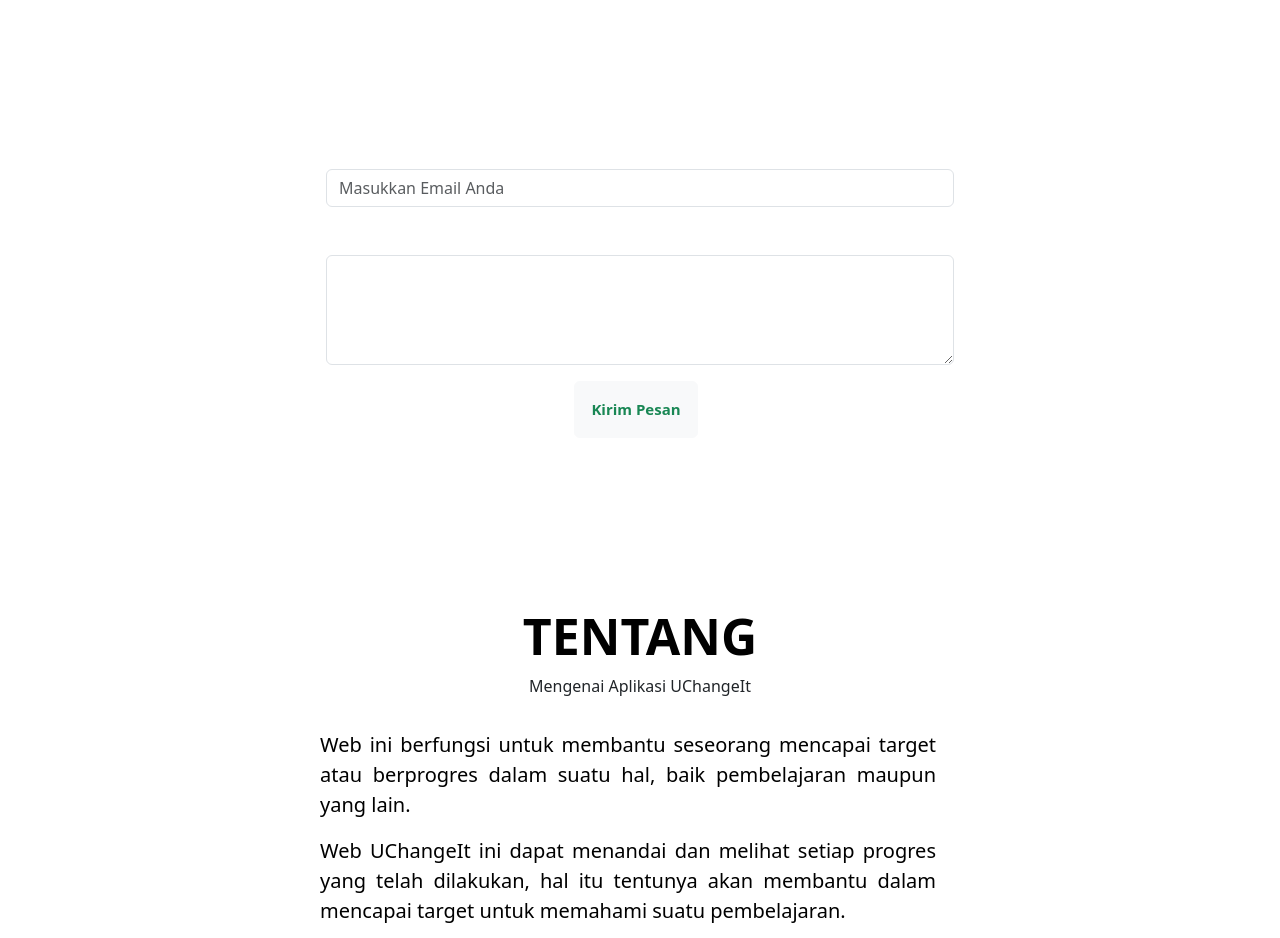
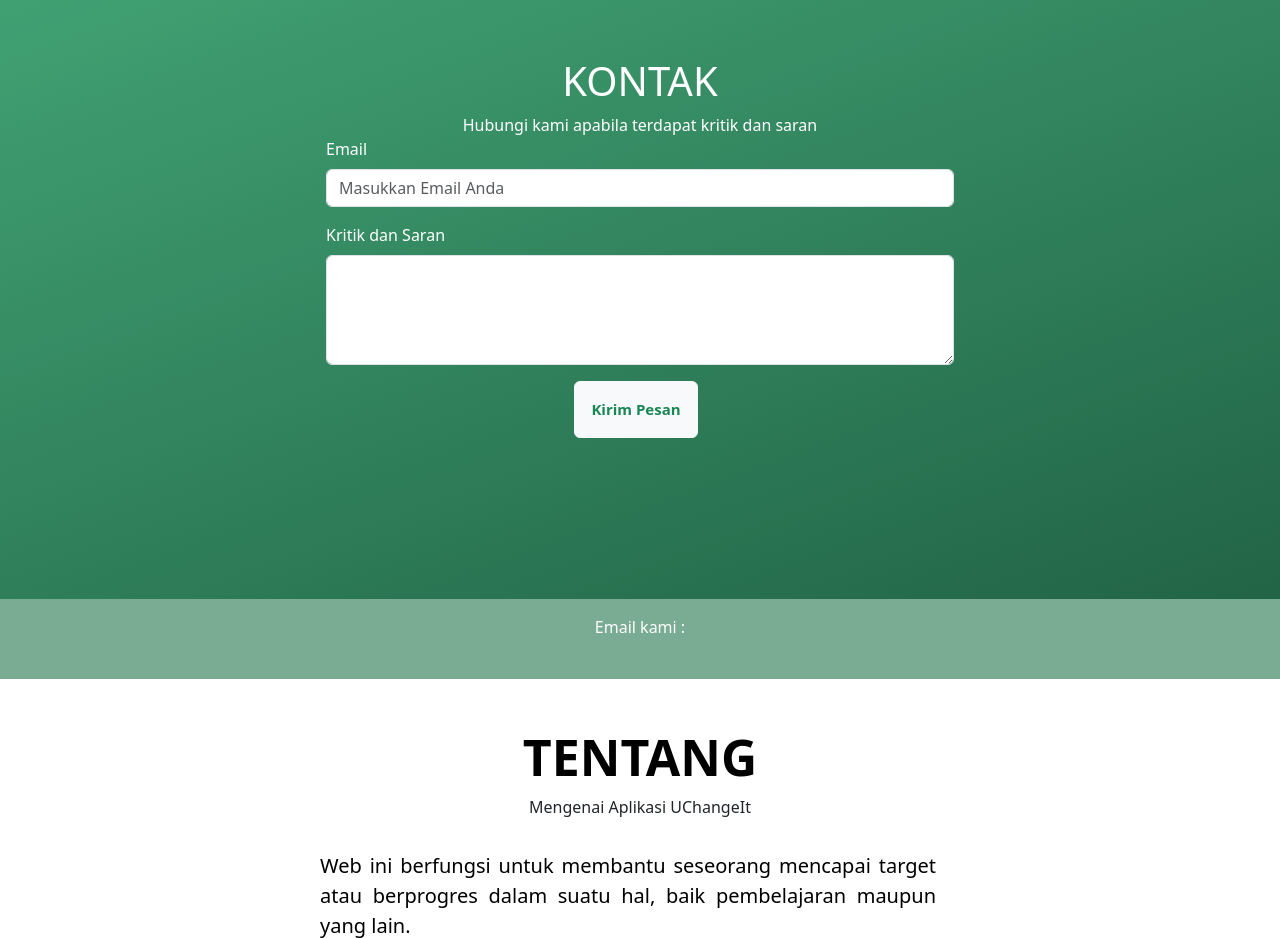
Before and after one commit to AchmadSyahh226/YouChangeIt-Website, a PHP site: page / in a window 1280 px wide. Shown: the part 1641-2579 px from the top of the page. Run offline with PHP 8.4, Linux system fonts and the light colour scheme; grey boxes are pictures that could not be loaded.

Commit message:
kontak dan tentang

```diff
--- a/daftar.html
+++ b/daftar.html
@@ -20,7 +20,6 @@
     <div class="container-daftar">
         <div class="row align-items-center justify-content-center vh-100">
             <div class="col-lg-8">
-
             <div class="shadow">
                 <div class="row mb-1">
                     <div class="col-lg-4">
--- a/style.css
+++ b/style.css
@@ -84,3 +84,15 @@ body {
 .header {
   padding-top: 50px;
 }
+
+.container-fluid-kontak {
+  background: linear-gradient(160deg, rgb(65, 161, 115), rgb(33, 100, 70));
+  height: 75vh;
+  width: 100%;
+}
+
+.container-mail{
+  background: rgba(46, 126, 87, 0.639);
+  height: 10vh;
+  width: 100%;
+}
```
Also changed, not shown: assets/AboutUs.png (added).
